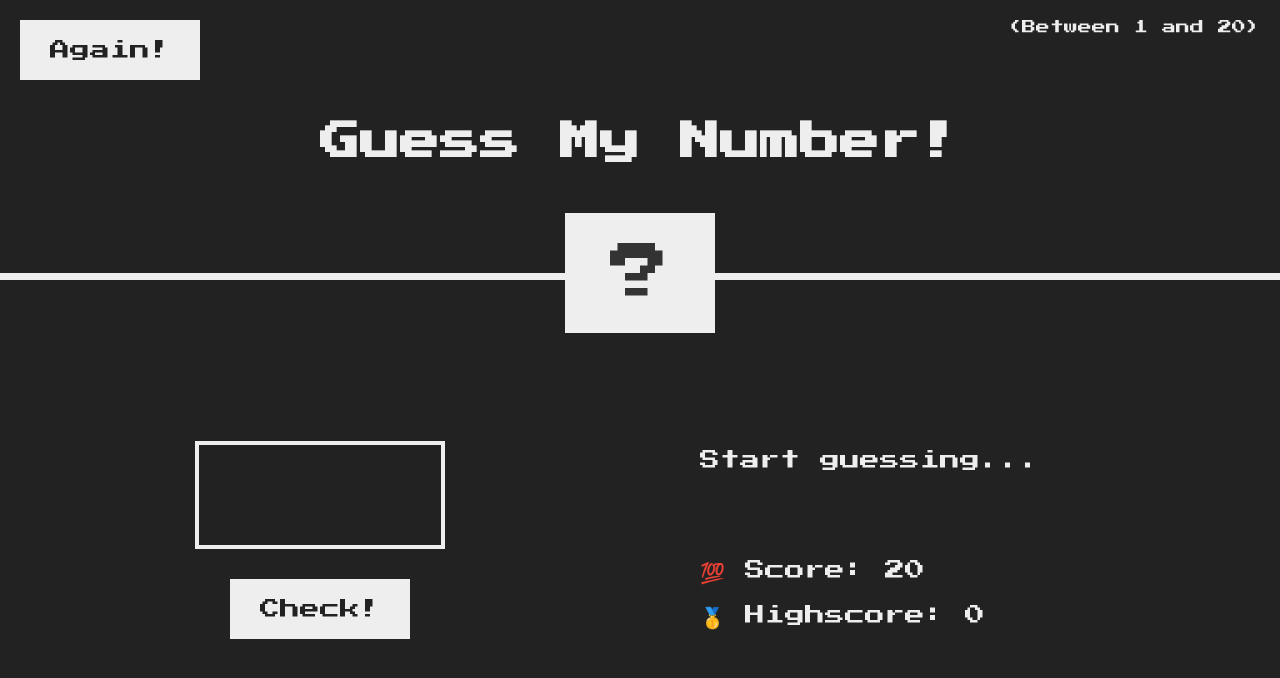
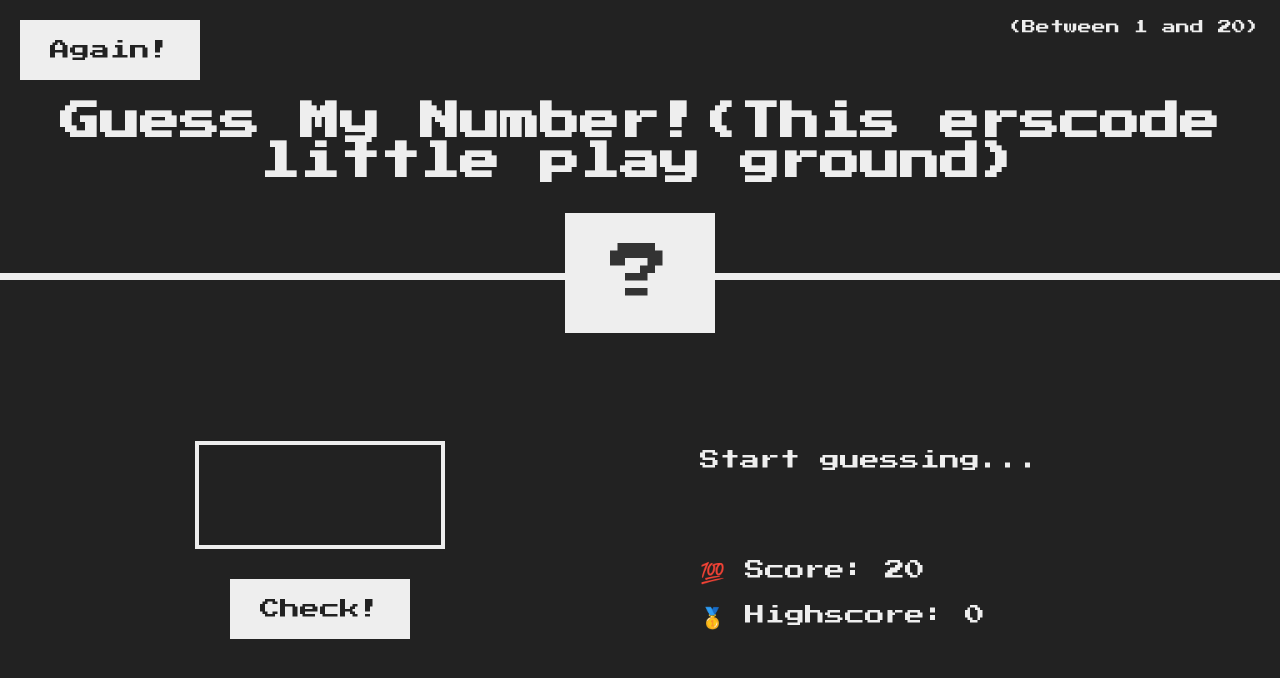
Before and after one commit to ErDprogrammer/Rick3mzhi.github.io, a plain HTML site: page index.html in a window 1280 px wide. Drawn offline with Linux system fonts and the light colour scheme.

Commit message:
Update index.html

```diff
--- a/index.html
+++ b/index.html
@@ -9,7 +9,7 @@
   </head>
   <body>
     <header>
-      <h1>Guess My Number!</h1>
+      <h1>Guess My Number!(This erscode little play ground)</h1>
       <p class="between">(Between 1 and 20)</p>
       <button class="btn again">Again!</button>
       <div class="number">?</div>
```
